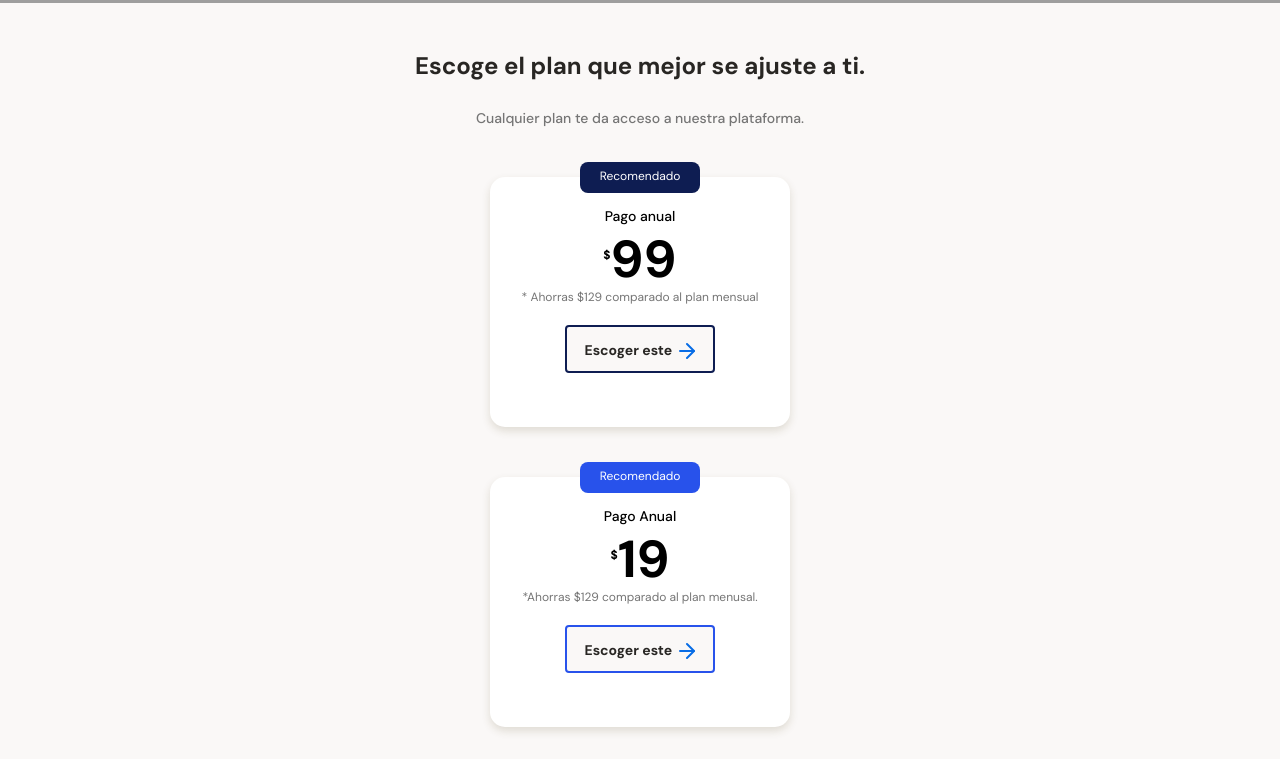
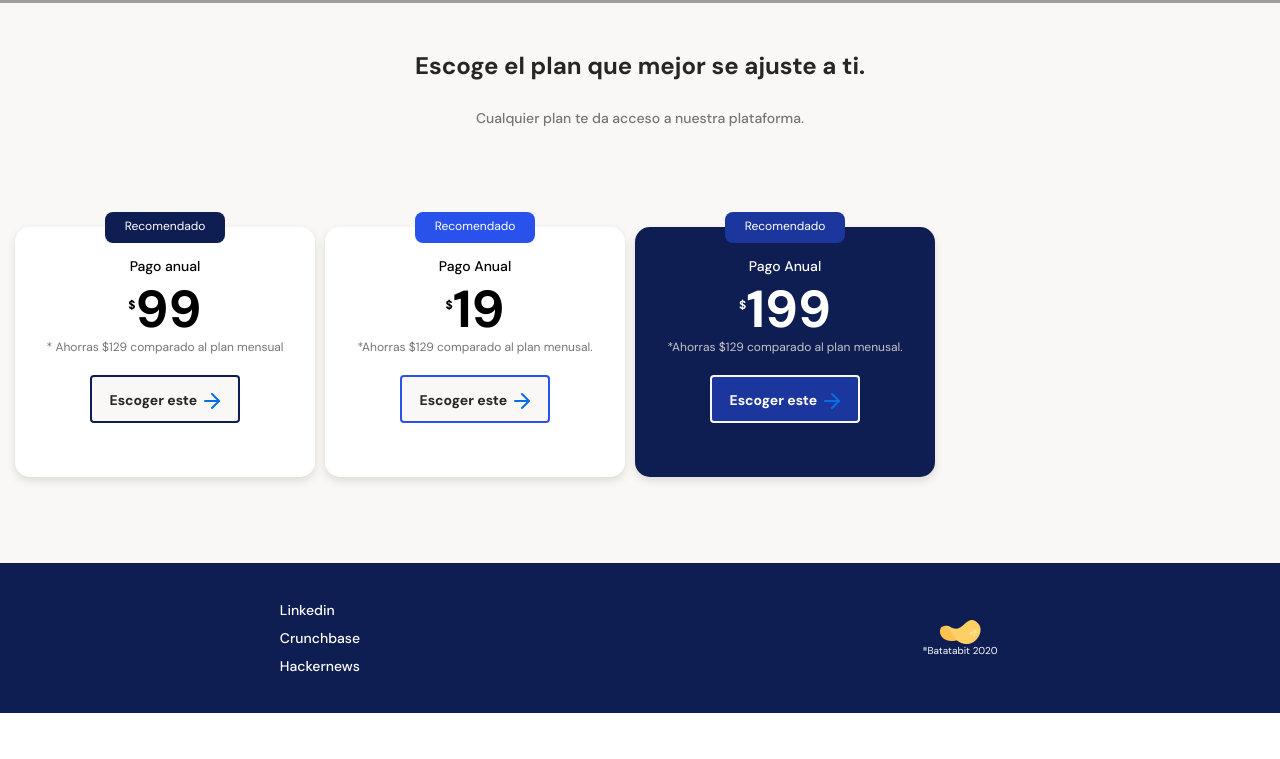
Before and after one commit to SanDieg0/Batata-Bit, a plain HTML site: page index.html in a window 1280 px wide. Shown: the part 2747-3506 px from the top of the page. After the commit the page ends 3460 px from the top, so only its background shows below. Drawn offline with Linux system fonts and the light colour scheme; grey boxes are pictures that could not be loaded; a web font is replaced by a local one.

Commit message:
Terminado el diseño movil, pendiente @querie pc

```diff
--- a/index.html
+++ b/index.html
@@ -151,6 +151,18 @@
             </section>
         </section>
     </main>
-    <footer></footer>
+    <footer>
+        <section class="left">
+            <ul>
+                <li><a href="#">Linkedin</a></li>
+                <li><a href="#">Crunchbase</a></li>
+                <li><a href="#">Hackernews</a></li>
+            </ul>
+        </section>
+        <section class="right">
+            <img src="./assets/img/papa2.png" alt="logo de batatabit 2020">
+            <p>®Batatabit 2020</p>
+        </section>
+    </footer>
 </body>
 </html>
--- a/style.css
+++ b/style.css
@@ -461,13 +461,25 @@ main{
     color: #757575;
 }
 
+
+.plans-container--slider{
+    display: flex;
+    /* gap: 50px; */
+    height: 316px;
+    overflow-x: scroll;
+    overscroll-behavior-x: contain;
+    scroll-snap-type: x proximity;
+}
+
+
 .plans-container--card{
     position: relative;
+    scroll-snap-align: center;
     width: 70%;
-    min-width: 230px;
+    min-width: 190px;
     max-width: 300px;
     height: 250px;
-    margin: 50px auto 0 auto;
+    margin: 50px 5px 0 15px;
     padding: 0 15px;
     background-color: var(--just-white);
     border-radius: 15px;
@@ -531,11 +543,12 @@ main{
 
 .plans-container--card2{
     position: relative;
+    scroll-snap-align: center;
     width: 70%;
-    min-width: 230px;
+    min-width: 190px;
     max-width: 300px;
     height: 250px;
-    margin: 50px auto 0 auto;
+    margin: 50px 5px 0 5px;
     padding: 0 15px;
     background-color: var(--just-white);
     border-radius: 15px;
@@ -599,11 +612,12 @@ main{
 
 .plans-container--card3{
     position: relative;
+    scroll-snap-align: center;
     width: 70%;
-    min-width: 230px;
+    min-width: 190px;
     max-width: 300px;
     height: 250px;
-    margin: 50px auto 0 auto;
+    margin: 50px 15px 0 5px;
     padding: 0 15px;
     background-color: var(--bitcoin-orange);
     border-radius: 15px;
@@ -663,3 +677,42 @@ main{
     filter: invert(100%);
     vertical-align: text-bottom;
 }
+
+
+
+footer{
+    display: flex;
+    width: 100%;
+    height: 150px;
+    background-color: var(--bitcoin-orange);
+}
+footer section{
+    display: flex;
+    justify-content: center;
+    align-items: center;
+    width: 50%;
+}
+footer .left ul{
+    font-size: 1.4rem;
+    font-weight: 500;
+    line-height: 1.8rem;
+    list-style: none;
+}
+.left li{
+    margin: 10px 0;
+}
+.left a{
+    text-decoration: none;
+    color: var(--just-white);
+}
+.right{
+    display: flex;
+    flex-direction: column;
+}
+.right img{
+    display: block;
+}
+.right p{
+    display: block;
+    color: var(--just-white);
+}
```
